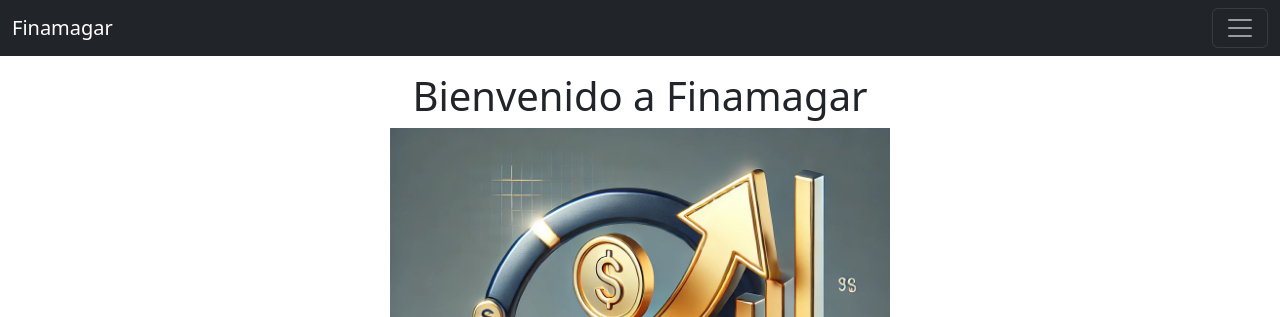
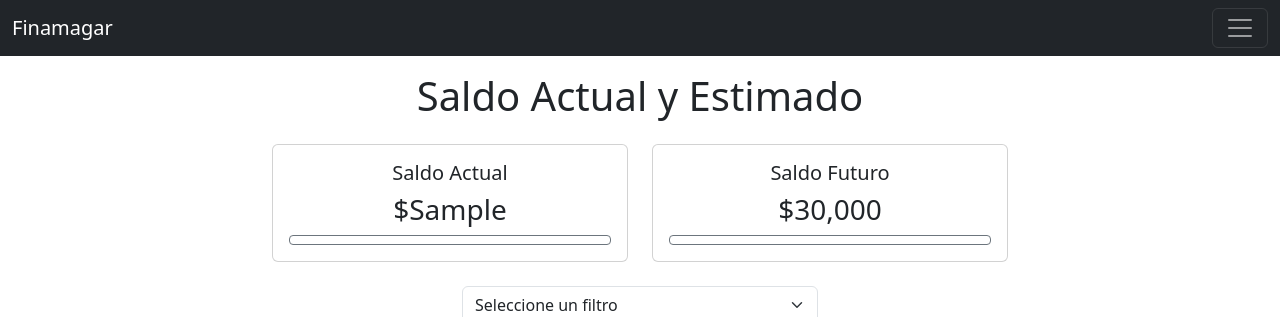
Before and after one commit to Ramicendoya/Grupo_5_2024, a Django app: template finanzas/app/templates/home.html in a window 1280 px wide. Shown: the top 317 px of the page. Run offline with Django 3.2, Linux system fonts and the light colour scheme; the template is opened without the code that fills it: most values are stand-ins (such as "Sample title", 1, 10 or a date in 2020); some libraries are stand-ins or nearby versions.

Commit message:
Actualizacon pagina principal mas formula de calculo de saldos

```diff
--- a/finanzas/app/templates/home.html
+++ b/finanzas/app/templates/home.html
@@ -2,17 +2,64 @@
 {% load static %}
 
 {% block main %}
-    <header align="center">
-        <h1 class="text-center">Bienvenido a Finamagar</h1>
+<div class="container my-4">
+    <header class="text-center">
+        <h1>Saldo Actual y Estimado</h1>
+    </header>
 
-        <img src="{% static 'img/imagen-prueba.jpeg' %}" width="500 px" >
+    <!-- KPI Cards for Saldo Actual and Saldo Futuro -->
+    <div class="row my-4">
+        <div class="col-md-4 offset-md-2 text-center">
+            <div class="card p-3">
+                <h5>Saldo Actual</h5>
+                <h3>${{ saldo_actual }}</h3>
+                <button class="btn btn-outline-secondary btn-sm">
+                    <i class="fas fa-eye"></i>
+                </button>
+            </div>
+        </div>
+        <div class="col-md-4 text-center">
+            <div class="card p-3">
+                <h5>Saldo Futuro</h5>
+                <h3>$30,000</h3>
+                <button class="btn btn-outline-secondary btn-sm">
+                    <i class="fas fa-eye"></i>
+                </button>
+            </div>
+        </div>
+    </div>
 
+    <!-- Filter Section -->
+    <div class="row my-3 justify-content-center">
+        <div class="col-md-4 text-center">
+            <select class="form-select">
+                <option selected>Seleccione un filtro</option>
+                <option value="1">Últimos 3 meses</option>
+                <option value="2">Últimos 6 meses</option>
+                <option value="3">Año completo</option>
+            </select>
+        </div>
+    </div>
 
-    </header>
-   <!-- <p>Esta es una plantilla de ejemplo para tu proyecto Django.</p>-->
+    <!-- Charts Section -->
+    <div class="row">
+        <div class="col-md-8">
+            <div class="card p-3">
+                <h5>Históricos de Saldos en los Últimos Meses</h5>
+                <!-- Aquí puedes insertar el gráfico de barras de saldo -->
+                <img src="{% static 'img/grafico_saldo.png' %}" class="img-fluid" alt="Histórico de Saldos">
+            </div>
+        </div>
+        <div class="col-md-4">
+            <div class="card p-3">
+                <h5>Porcentaje de Categorías</h5>
+                <!-- Gráfico de porcentaje de categorías -->
+                <img src="{% static 'img/grafico_pie.png' %}" class="img-fluid" alt="Porcentaje de Categorías">
 
-
-
-
-
+                <h5>Porcentaje de Metas Cumplidas</h5>
+                <h2>70%</h2>
+            </div>
+        </div>
+    </div>
+</div>
 {% endblock %}
```
Also changed, not shown: finanzas/app/views.py (+26 -1 lines).
